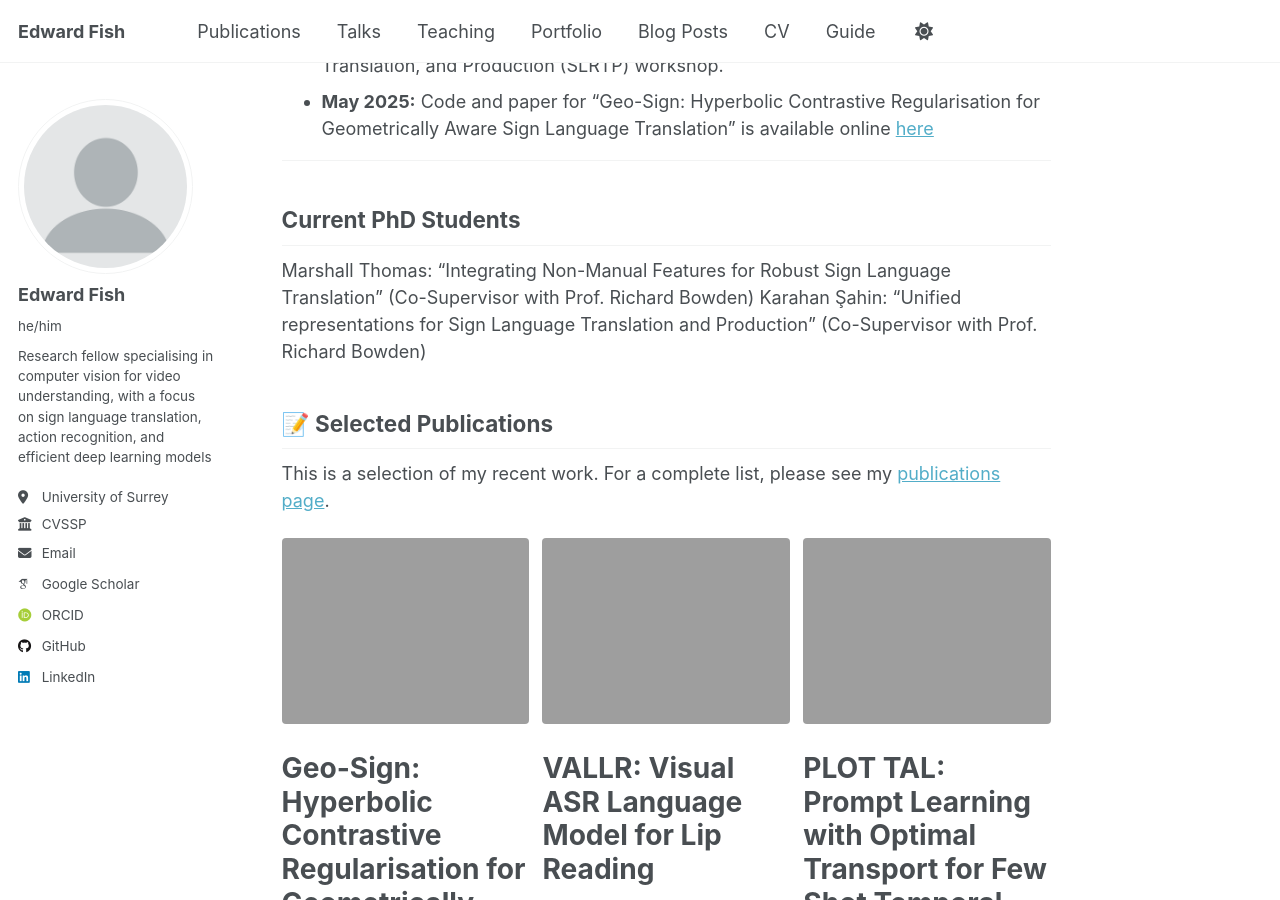
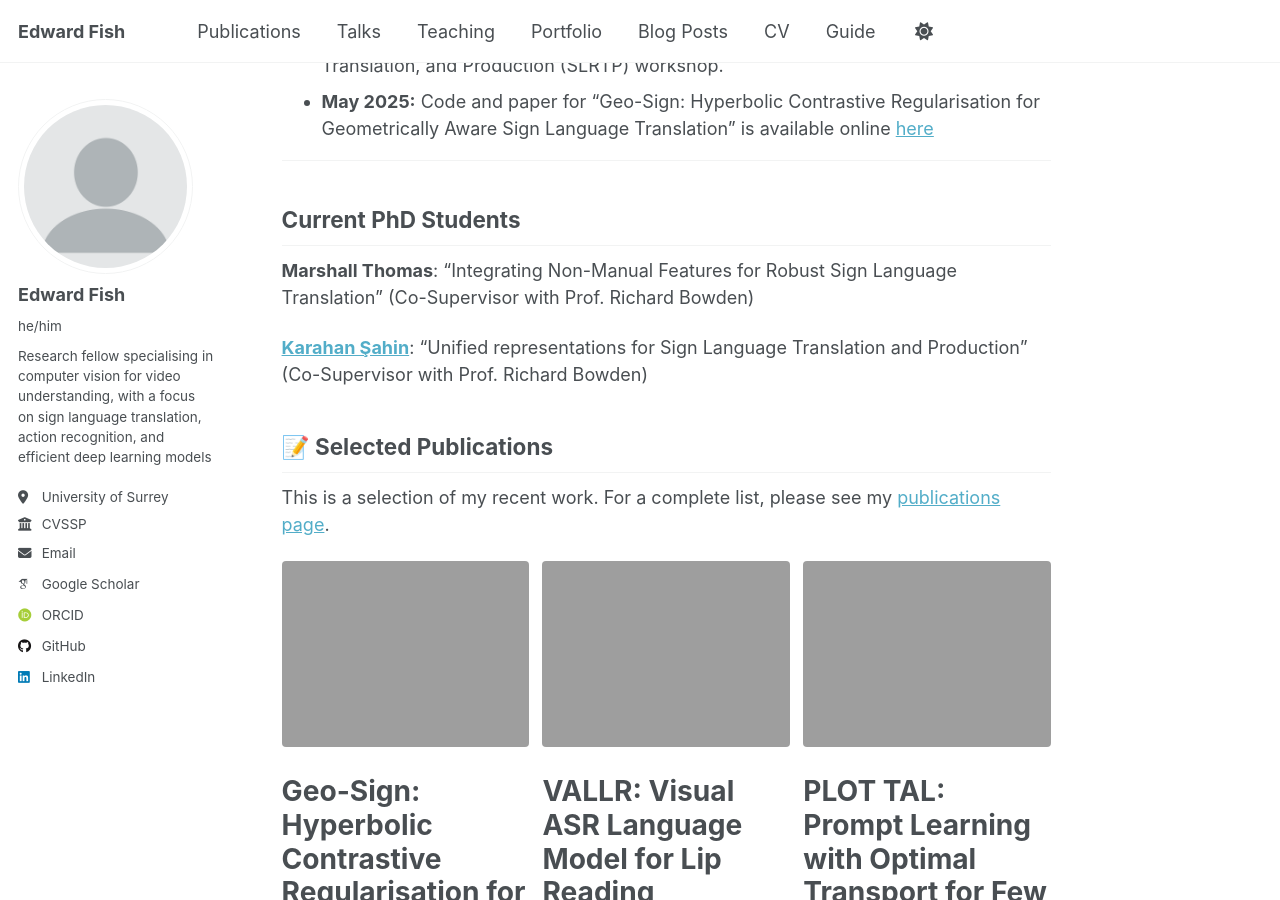
Before and after one commit to ed-fish/ed-fish.github.io, a Jekyll site: the page built from _pages/about.md, in a window 1280 px wide and 900 px high, scrolled down 849 px. Built offline with Jekyll 4.4.1, drawn with Linux system fonts in a browser that asks for light colours; some web fonts are replaced; part of the change alters nothing that is shown; some of the changed text lies outside the part shown.

```diff
--- a/_pages/about.md
+++ b/_pages/about.md
@@ -1,6 +1,6 @@
 ---
 permalink: /
-title: "Ed Fish - Senior Research Fellow in Computer Vision"
+title: "Edward Fish, PhD"
 author_profile: true
 redirect_from:
   - /about/
@@ -52,8 +52,9 @@ You can find my [publications](/publications/) and [CV](/cv/) here.
 
 ## Current PhD Students
 
-Marshall Thomas: "Integrating Non-Manual Features for Robust Sign Language Translation" (Co-Supervisor with Prof. Richard Bowden)
-Karahan Şahin: "Unified representations for Sign Language Translation and Production" (Co-Supervisor with Prof. Richard Bowden)
+**Marshall Thomas**: "Integrating Non-Manual Features for Robust Sign Language Translation" (Co-Supervisor with Prof. Richard Bowden)
+
+**[Karahan Şahin](https://github.com/karahan-sahin)**: "Unified representations for Sign Language Translation and Production" (Co-Supervisor with Prof. Richard Bowden)
 
 
 ## 📝 Selected Publications
```
